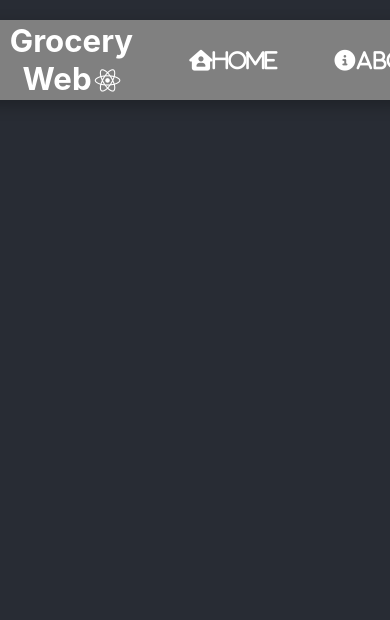
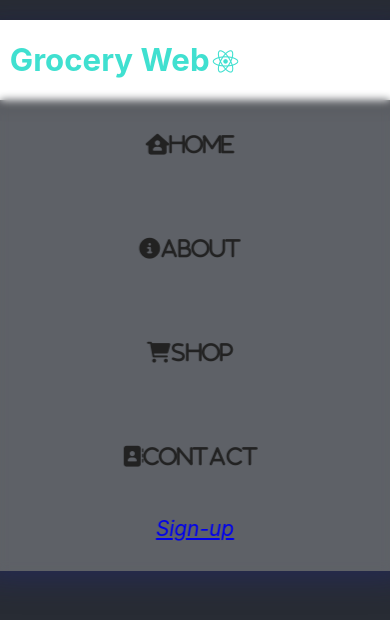
Before and after one commit to Sebadm20/Grocery-Website, a React (Create React App) app: page / in a window 390 px wide. Shown: the top 620 px of the page. Built offline with nearby package versions, Linux system fonts and the light colour scheme.

Commit message:
Se agregan estilos nuevos y se agrega media para responsive con sus cambios

```diff
--- a/src/Components/NavbarStyle.css
+++ b/src/Components/NavbarStyle.css
@@ -4,7 +4,7 @@
     align-items: center;
     font-size: 1.3rem;
     padding: 0 30px;
-    background-color: grey;
+    background-color: white;
     box-shadow: 0 5px 15px rgba(0, 0, 0, 0.25);
     width: 95%;
     height: 80px;
@@ -15,7 +15,7 @@
     transform: translate(-50%);
 }
 .logo{
-    color: white;
+    color: #40E0D0;
     justify-self: start;
     cursor: pointer;
 }
@@ -34,7 +34,7 @@
 }
 
 .nav-links{
-    color: white;
+    color: black;
     padding: 0.7rem 1rem;
     white-space: nowrap;
 }
@@ -44,13 +44,13 @@
 }
 
 .nav-links:hover{
-    background-color: rgb(153, 255, 173);
+    background-color: #40E0D0;
     border-radius: 4px;
     transition: all 0.2s ease-in-out;
 
 }
 .fa-bars, .fa-times{
-    color: white;
+    color: black;
 }
 
 .menu-icons{
@@ -61,4 +61,36 @@
     .NavbarItems{
         z-index: 99;
     }
+    .nav-menu{
+        display: flex;
+        flex-direction: column;
+        justify-content: flex-start;
+        background: rgb(255, 255, 255, .25);
+        box-shadow: 0 8px 32px 0 rgba(31, 38, 135, .37);
+        backdrop-filter: blur(4px);
+        border-radius: 13px;
+        width: 100%;
+        height: auto;
+        position: absolute;
+        top:0;
+        left: 0%;
+        align-items: stretch;
+        padding: 80px 0 30px 0;
+        margin: 0px;
+        z-index: -1;
+    }
+    .nav-links{
+        display: block;
+        widows: 100%;
+        padding: 2rem 0;
+        color: #222;
+    }
+    .nav-links:hover{
+        background: rgba(255, 255, 255, 0.25);
+        backdrop-filter: blur(20px);
+
+    }
+    .menu-icons{
+        display: block;
+    }
 }
```
